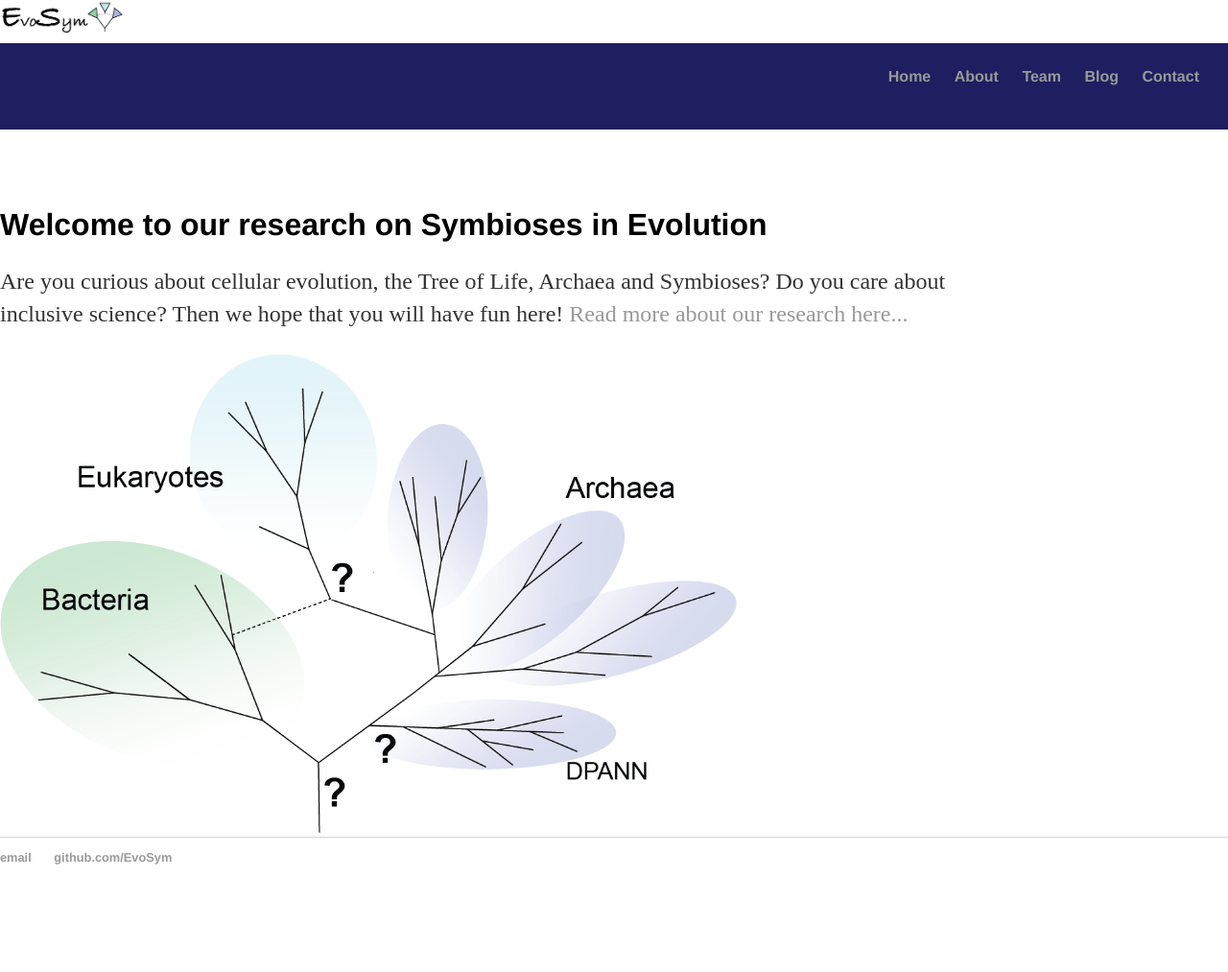
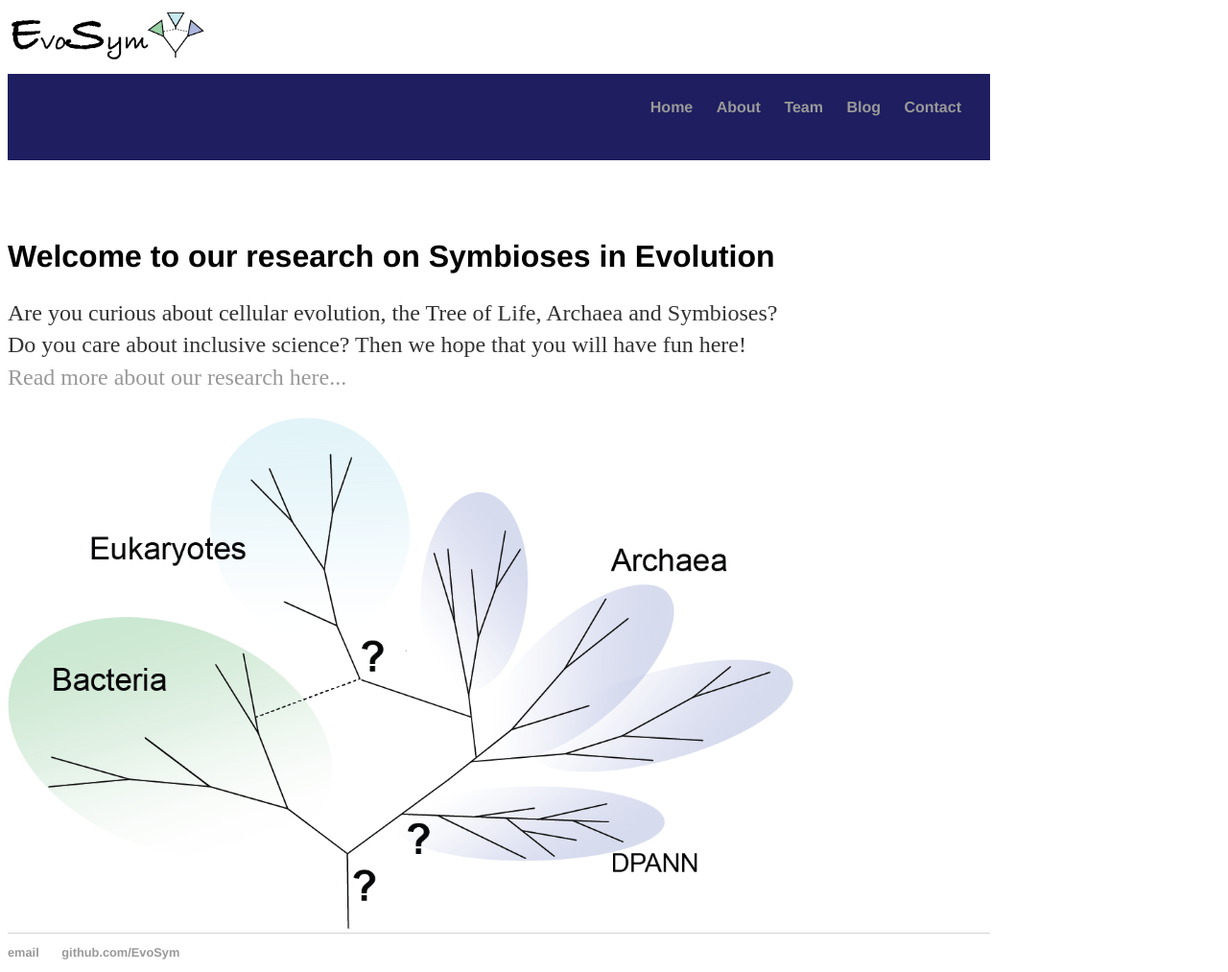
Before and after one commit to EvoSym/EvoSym.github.io, a Jekyll site: the page built from index.html, in a window 1280 px wide. Shown: the whole page at 96% size. Built offline with Jekyll 4.4.1, drawn with Linux system fonts in a browser that asks for light colours; before the commit the page ends 914 px from its top, so only the background shows below that.

Commit message:
Update main.css

```diff
--- a/css/main.css
+++ b/css/main.css
@@ -1,6 +1,6 @@
 body {
     background: transparent;
-    margin: 0;
+    width: 80%;
 }
 nav {
     width: 100%;
@@ -29,8 +29,6 @@ nav ul li, footer ul li {
 a {
     text-decoration: none;
     color: #999;
-    margin: 60px auto;
-    width: 80%;
 }
 a:hover {
     text-decoration: underline;
@@ -60,13 +58,13 @@ ul.posts li {
     vertical-align: middle;
 }
 .box {
-  width: 60%;
+  width: 80%;
 }
 .box2 {
-  width: 800%;
+  width: 100%;
 }
 .logo {
-    width: 10%
+    width: 20%
 }
 img {
   width: 100%;
```
